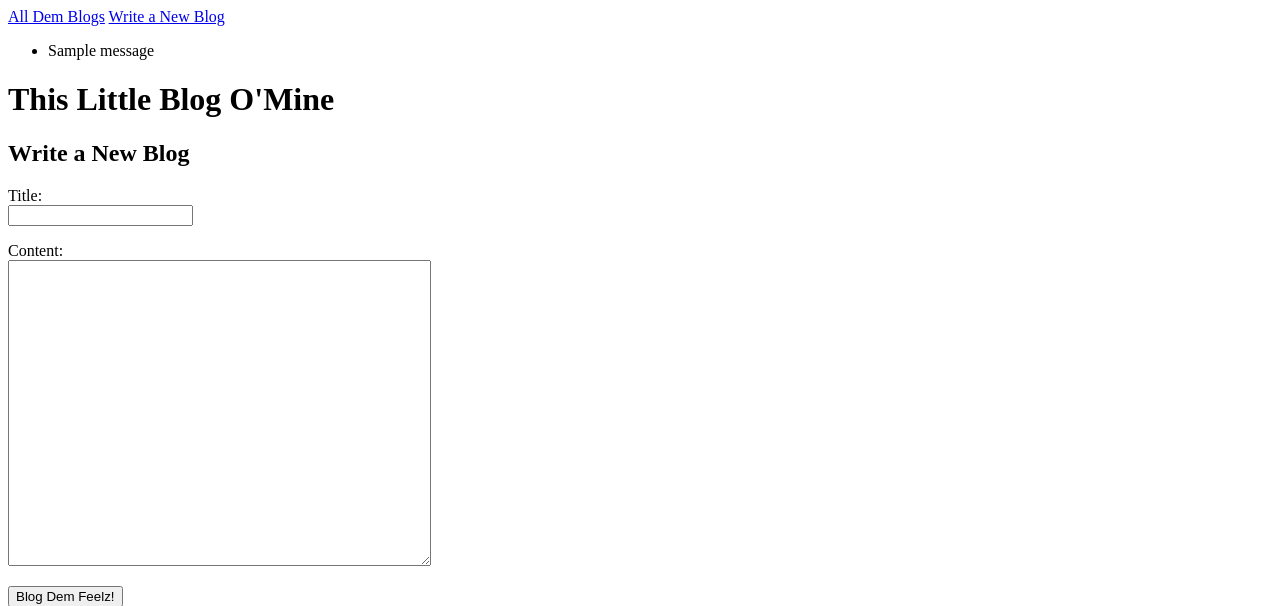
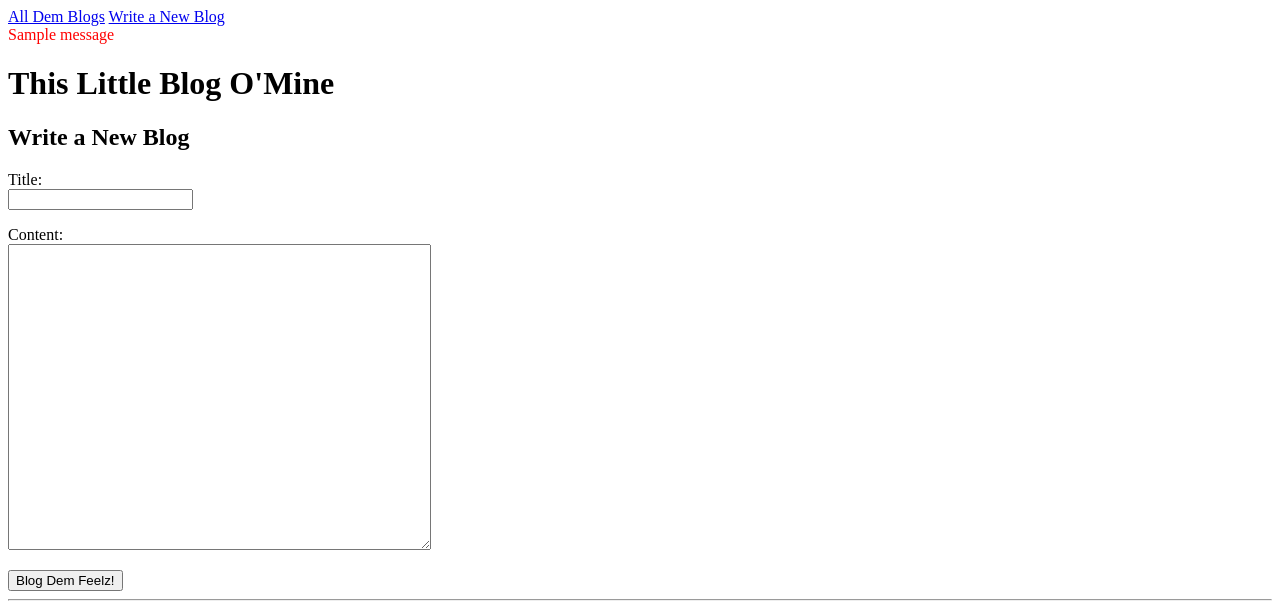
Before and after one commit to terpsycho/build-a-blog, a Flask app: page /newpost in a window 1280 px wide. Shown: the top 606 px of the page. Run offline with Flask 2, Linux system fonts and the light colour scheme; one stand-in notice (Sample message) is shown.

Commit message:
Okay maybe now it's done

```diff
--- a/templates/base.html
+++ b/templates/base.html
@@ -2,6 +2,14 @@
 <!doctype html>
 <html>
     <head>
+        <style>
+        .error {
+                color: red;
+            }
+        div {
+            color: red;
+        }
+        </style>
         <title>{{title}}</title>
     </head>
 <body>
@@ -12,11 +20,11 @@
     </div>
 
     {% with messages = get_flashed_messages(with_categories=True) %}
-    <ul>
+
     {% for category,message in messages %}
-        <li class="{{category}}">{{message}}</li>
+        <div class="{{category}}">{{message}}</div>
     {% endfor %}
-    </ul>
+
     {% endwith %}
 
 
```
